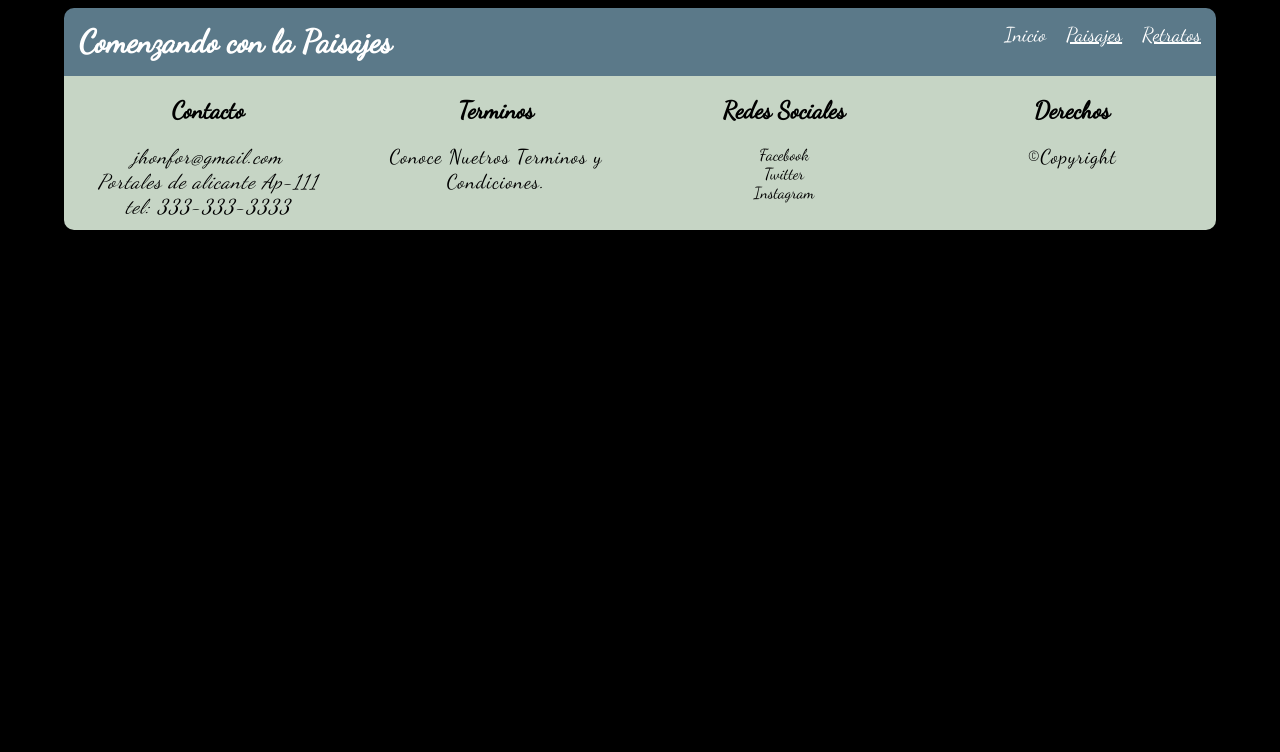
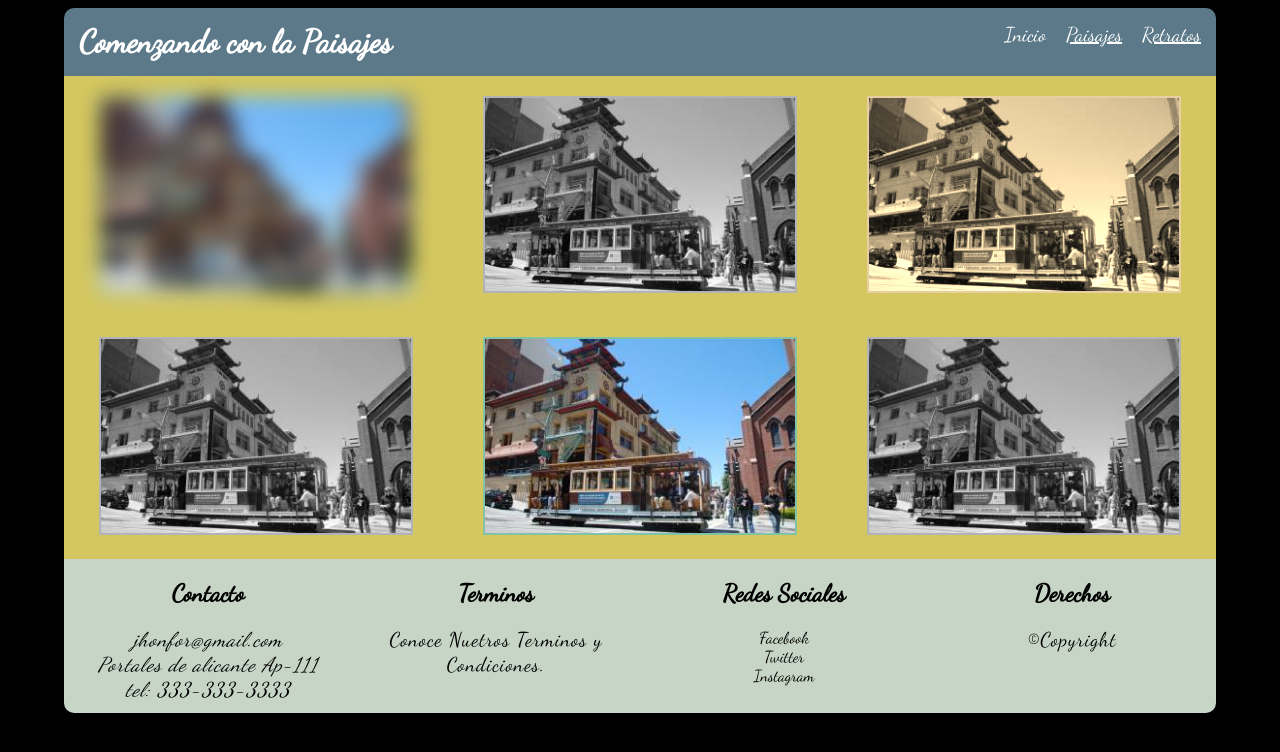
Before and after one commit to jhonrsalcedo/nextu-css-web-responsive, a plain HTML site: page paisajes.html in a window 1280 px wide. Drawn offline with Linux system fonts and the light colour scheme.

Commit message:
add img paisajes.html

```diff
--- a/css/style.css
+++ b/css/style.css
@@ -102,6 +102,21 @@ li a.active {
 	align-items: center;
 }
 
+img.img-box-1 {
+	-webkit-filter: blur(10px);
+	border: 2px solid #82c3a6;
+}
+
+img.img-box-2 {
+	-webkit-filter: grayscale(100%);
+	border: 2px solid #82c3a6;
+}
+
+img.img-box-3 {
+	-webkit-filter: sepia(100%);
+	border: 2px solid #82c3a6;
+}
+
 .box {
 	-webkit-box-flex: 1;
 	-moz-box-flex: 1;
@@ -168,22 +183,24 @@ li a.active {
 	width: 25%;
 	text-align: center;
 }
-address{
+
+address {
 	font-size: 20px;
 	line-height: 25px;
-	    letter-spacing: 1px;
+	letter-spacing: 1px;
+}
 
-
-}
-p{
+p {
 	font-size: 20px;
 	line-height: 25px;
-	    letter-spacing: 1px;
+	letter-spacing: 1px;
 }
-div>img{
+
+div>img {
 	width: 32px;
 	margin-bottom: -10px;
 }
+
 @media only screen and (min-width: 320px) {
 	img {
 		width: 60%;
--- a/paisajes.html
+++ b/paisajes.html
@@ -19,7 +19,7 @@
 			</div>
 			<div>
 				<ul>
-						<li><a  href="retratos.html">Retratos</a></li>
+					<li><a href="retratos.html">Retratos</a></li>
 					<li><a href="paisajes.html">Paisajes</a></li>
 					<li><a class="active" href="index.html">Inicio</a></li>
 				</ul>
@@ -27,19 +27,53 @@
 		</div>
 
 	</header>
+	<section class="section-img-02">
+		<div class="contenedor-box">
+			<div class="box">
+				<a href="#"><img class="img-box-1" src="img/city-q-c-320-200-10.jpg" alt=""></a>
+			</div>
+			<div class="box">
+				<a href="#"><img class="img-box-2" src="img/city-q-c-320-200-10.jpg" alt=""></a>
+			</div>
+			<div class="box">
+				<a href="#"><img class="img-box-3" src="img/city-q-c-320-200-10.jpg" alt=""></a>
+			</div>
+		</div>
+	</section>
+	<section class="section-img-02">
+		<div class="contenedor-box">
+			<div class="box">
+				<a href="#"><img class="img-box-2" src="img/city-q-c-320-200-10.jpg" alt=""></a>
+			</div>
+			<div class="box">
+				<a href="#"><img class="img-box" src="img/city-q-c-320-200-10.jpg" alt=""></a>
+			</div>
+			<div class="box">
+				<a href="#"><img class="img-box-2" src="img/city-q-c-320-200-10.jpg" alt=""></a>
+			</div>
+		</div>
+	</section>
 
 	<footer>
 		<div class="contenedor-footer">
-				<div><h2>Contacto</h2><address><a href="mailto:jhonfor@gmail.com"></a>jhonfor@gmail.com <br>
-				Portales de alicante Ap-111 <br>
-				tel: 333-333-3333</address></div>
-				<div><h2>Terminos</h2><p>Conoce Nuetros Terminos y Condiciones.</p></div>
-				<div><h2>Redes Sociales</h2>
-				Facebook<br>
-			Twitter<br>
-				Instagram
+			<div>
+				<h2>Contacto</h2>
+				<address>
+					<a href="mailto:jhonfor@gmail.com"></a>jhonfor@gmail.com <br> Portales de alicante Ap-111 <br> tel: 333-333-3333</address>
 			</div>
-			<div><h2>Derechos</h2><p>&copy;Copyright</p></div>
+			<div>
+				<h2>Terminos</h2>
+				<p>Conoce Nuetros Terminos y Condiciones.</p>
+			</div>
+			<div>
+				<h2>Redes Sociales</h2>
+				Facebook<br> Twitter
+				<br> Instagram
+			</div>
+			<div>
+				<h2>Derechos</h2>
+				<p>&copy;Copyright</p>
+			</div>
 	</footer>
 </body>
 
```
Also changed, not shown: img/city-q-c-320-200-10.jpg (added), img/facebook.png (deleted), img/instagram.png (deleted), img/twitter.png (deleted). Lines whose indentation alone changed are shown as unchanged.
